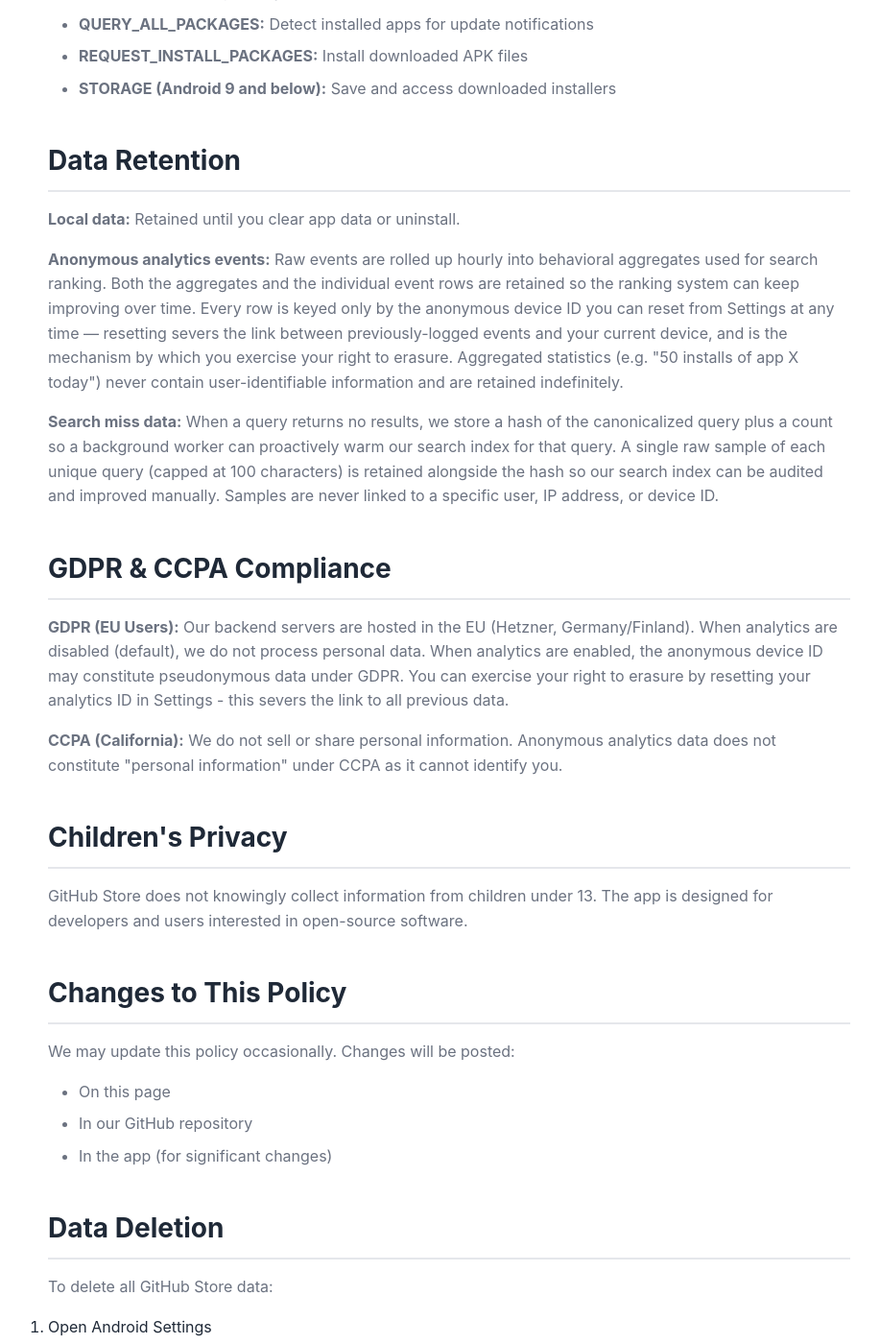
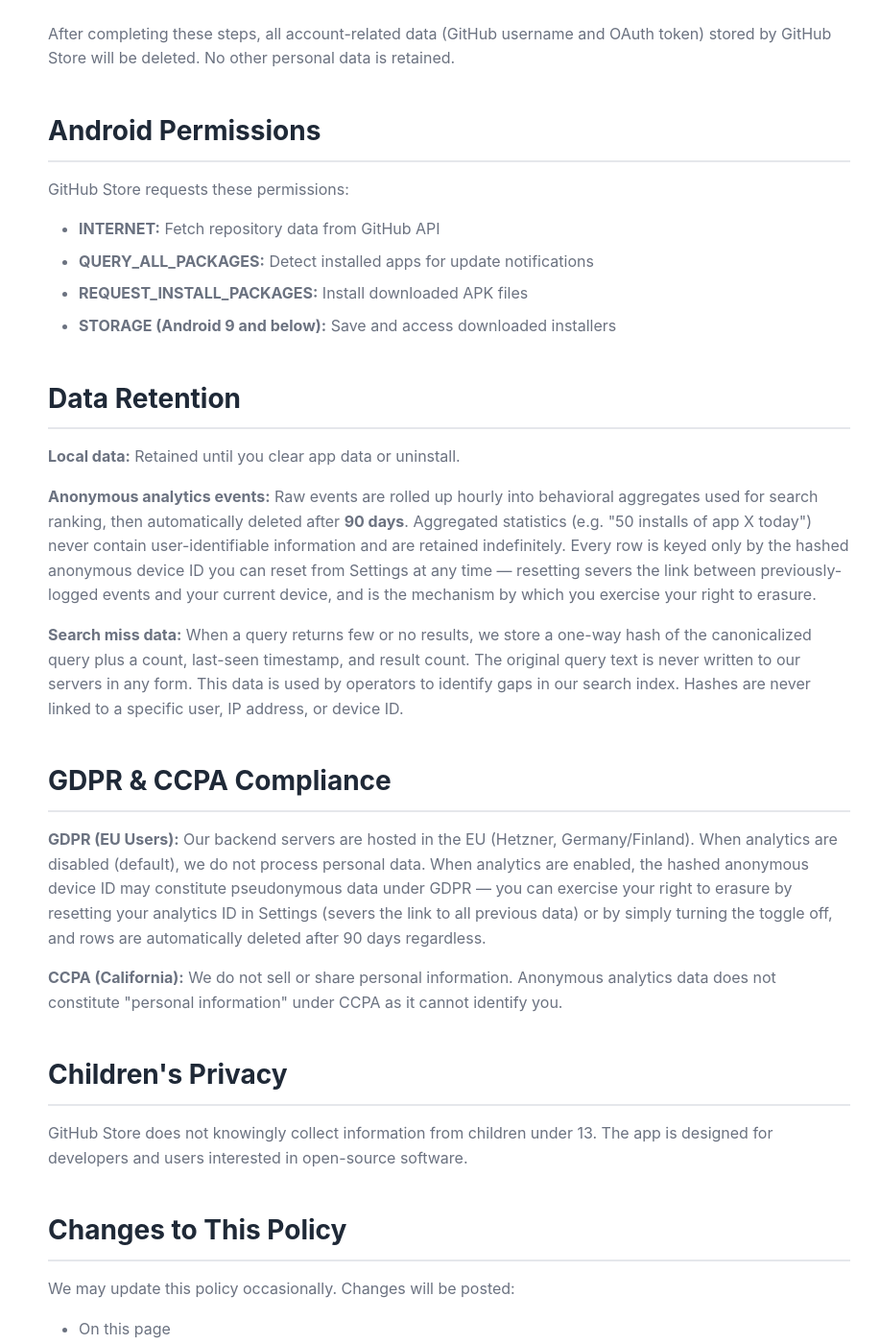
Before and after one commit to OpenHub-Store/openhub-store.github.io, a Jekyll site: the page privacy-policy/index.html, which Jekyll copies as it is, in a window 1280 px wide and 1400 px high, scrolled down 4648 px. Shown: the whole window at 96% size, without its empty margins (172-1089 px from the left). Built offline with Jekyll 4.4.1, drawn with Linux system fonts in a browser that asks for light colours; some of the changed text lies outside the part shown.

Commit message:
Update privacy policy for announcements feed.

```diff
--- a/privacy-policy/index.html
+++ b/privacy-policy/index.html
@@ -207,10 +207,10 @@
         <h2>TL;DR - The Short Version</h2>
         <ul>
             <li>✅ <strong>We collect NO personal data</strong></li>
-            <li>✅ <strong>Analytics are opt-in and anonymous</strong> - off by default</li>
+            <li>✅ <strong>Analytics are opt-in and anonymous</strong> — off by default</li>
             <li>✅ <strong>Most data stays on your device</strong></li>
             <li>✅ <strong>Our backend caches public GitHub data to speed up the app</strong></li>
-            <li>✅ <strong>Your search queries are hashed before storage; the anonymous samples we retain to tune our search index are never linked to you</strong></li>
+            <li>✅ <strong>Your search queries are hashed before storage — the original text is never written to our servers</strong></li>
             <li>✅ <strong>No ads, no tracking, no data sales</strong></li>
             <li>✅ <strong>100% open source and auditable</strong></li>
         </ul>
@@ -238,19 +238,22 @@
         <ul>
             <li>Search queries and category browsing requests are sent to our backend</li>
             <li>Your IP address is visible to our infrastructure provider (Hetzner) and CDN (Gcore), as with any web request</li>
-            <li>We do <strong>not</strong> log or store your IP address on our servers, nor do we store any search query in a form that links it back to you or your device. (See "Search miss data" under Data Retention for the narrow case where an anonymous query sample is retained.)</li>
+            <li>We do <strong>not</strong> log or store your IP address on our servers, nor do we store any search query in a form that links it back to you or your device</li>
             <li>The backend serves only publicly available GitHub data - it does not host or mirror any binary files</li>
         </ul>
 
+        <h3>Announcements feed</h3>
+        <p>GitHub Store fetches a public, anonymous feed at <strong>https://api.github-store.org/v1/announcements</strong> on launch. The endpoint receives no user identifier and returns the same payload to every caller. Whether you have read or dismissed an individual announcement is recorded only on your device; we do not record this server-side. Standard server access logs (timestamp, IP, response status, response size) are retained for 7 days, the same as the rest of our infrastructure.</p>
+
         <h3>Optional Anonymous Analytics</h3>
-        <p>If you enable "Help improve search" in Settings (<strong>off by default</strong>), the app sends anonymous usage events to help us improve search quality:</p>
+        <p>If you enable "Help improve search" in Settings (<strong>off by default</strong>), the app sends anonymous behavioural events that drive our search ranking and trending lists:</p>
         <ul>
-            <li><strong>Anonymous device ID:</strong> A random identifier generated on your device - not linked to your identity, GitHub account, or any personal data. You can reset it at any time from Settings</li>
-            <li><strong>Event types:</strong> Search result clicks, app installs/uninstalls (success/failure), repo views</li>
-            <li><strong>Search queries (in analytics events):</strong> Sent to the backend only as client-computed hashes. We <strong>never</strong> receive your raw search text through the analytics pipeline. A separate pipeline (see "Search miss data" under Data Retention) retains one anonymous sample of each unique zero-result query to help improve the search index — those samples are never linked to users or devices.</li>
-            <li><strong>Platform:</strong> Operating system (e.g. "android", "desktop-macos") and app version</li>
+            <li><strong>Anonymous device ID:</strong> A random identifier generated on your device, hashed on our backend with a server-side secret before storage. Not linked to your identity, GitHub account, or any personal data. You can reset it at any time from Settings — resetting permanently severs the link between previously-logged events and your current device.</li>
+            <li><strong>Event types:</strong> Search performed, search result clicked, repo viewed, release downloaded, install started/succeeded/failed, app opened after install, uninstalled, favorited, unfavorited.</li>
+            <li><strong>Search queries (in analytics events):</strong> Sent to the backend only as client-computed hashes. We <strong>never</strong> receive your raw search text through the analytics pipeline.</li>
+            <li><strong>Platform and app version:</strong> Operating system (e.g. "android", "desktop-macos") and app version.</li>
         </ul>
-        <p>You can disable analytics at any time. When disabled, no data is sent to our servers.</p>
+        <p>You can disable this analytics pipeline at any time from Settings. When disabled, no events are sent to our servers.</p>
 
         <h2>What We DON'T Collect</h2>
 
@@ -258,7 +261,7 @@
             <div class="no-collect-item">❌ Personal information or real names</div>
             <div class="no-collect-item">❌ Location data</div>
             <div class="no-collect-item">❌ Email addresses</div>
-            <div class="no-collect-item">❌ A record of <em>your</em> searches (query samples are anonymous and unlinked to any user)</div>
+            <div class="no-collect-item">❌ Your raw search queries (only one-way hashes are sent)</div>
             <div class="no-collect-item">❌ Advertising data or ad IDs</div>
             <div class="no-collect-item">❌ Data from other apps on your device</div>
         </div>
@@ -282,7 +285,7 @@
             <li><strong>GitHub API:</strong> Direct communication with api.github.com (subject to <a href="https://docs.github.com/en/site-policy/privacy-policies/github-privacy-statement" target="_blank">GitHub's Privacy Policy</a>)</li>
             <li><strong>Gcore:</strong> CDN and DDoS protection for api.github-store.org (subject to <a href="https://gcore.com/privacy" target="_blank">Gcore's Privacy Policy</a>). A secondary hostname (api-direct.github-store.org) bypasses the CDN and connects directly to Hetzner, used as a fallback for users on networks where CDN IPs are throttled.</li>
             <li><strong>Hetzner:</strong> Server hosting in the EU (subject to <a href="https://www.hetzner.com/legal/privacy-policy" target="_blank">Hetzner's Privacy Policy</a>)</li>
-            <li><strong>Sentry:</strong> Error tracking for backend stability - receives technical error data (stack traces, exception messages, and limited request context such as hashed query identifiers or repo names). Never receives raw user identifiers, IP addresses, OAuth tokens, or personal information (subject to <a href="https://sentry.io/privacy/" target="_blank">Sentry's Privacy Policy</a>)</li>
+            <li><strong>Sentry:</strong> Error tracking for backend stability — receives technical error data when our servers hit unexpected exceptions (stack traces from our own server code, request method and path, and a server-generated request ID for support correlation). Before transmission we automatically strip credential-bearing headers (Authorization, OAuth tokens, admin tokens, cookies, IP-bearing headers), redact any quoted text spans longer than 32 characters from exception messages, and truncate messages to 200 characters. Never receives raw user identifiers, IP addresses, OAuth tokens, search queries, or personal information (subject to <a href="https://sentry.io/privacy/" target="_blank">Sentry's Privacy Policy</a>).</li>
             <li><strong>No advertising networks or third-party analytics SDKs</strong></li>
         </ul>
 
@@ -335,12 +338,12 @@
         <h2>Data Retention</h2>
 
         <p><strong>Local data:</strong> Retained until you clear app data or uninstall.</p>
-        <p><strong>Anonymous analytics events:</strong> Raw events are rolled up hourly into behavioral aggregates used for search ranking. Both the aggregates and the individual event rows are retained so the ranking system can keep improving over time. Every row is keyed only by the anonymous device ID you can reset from Settings at any time — resetting severs the link between previously-logged events and your current device, and is the mechanism by which you exercise your right to erasure. Aggregated statistics (e.g. "50 installs of app X today") never contain user-identifiable information and are retained indefinitely.</p>
-        <p><strong>Search miss data:</strong> When a query returns no results, we store a hash of the canonicalized query plus a count so a background worker can proactively warm our search index for that query. A single raw sample of each unique query (capped at 100 characters) is retained alongside the hash so our search index can be audited and improved manually. Samples are never linked to a specific user, IP address, or device ID.</p>
+        <p><strong>Anonymous analytics events:</strong> Raw events are rolled up hourly into behavioral aggregates used for search ranking, then automatically deleted after <strong>90 days</strong>. Aggregated statistics (e.g. "50 installs of app X today") never contain user-identifiable information and are retained indefinitely. Every row is keyed only by the hashed anonymous device ID you can reset from Settings at any time — resetting severs the link between previously-logged events and your current device, and is the mechanism by which you exercise your right to erasure.</p>
+        <p><strong>Search miss data:</strong> When a query returns few or no results, we store a one-way hash of the canonicalized query plus a count, last-seen timestamp, and result count. The original query text is never written to our servers in any form. This data is used by operators to identify gaps in our search index. Hashes are never linked to a specific user, IP address, or device ID.</p>
 
         <h2>GDPR & CCPA Compliance</h2>
 
-        <p><strong>GDPR (EU Users):</strong> Our backend servers are hosted in the EU (Hetzner, Germany/Finland). When analytics are disabled (default), we do not process personal data. When analytics are enabled, the anonymous device ID may constitute pseudonymous data under GDPR. You can exercise your right to erasure by resetting your analytics ID in Settings - this severs the link to all previous data.</p>
+        <p><strong>GDPR (EU Users):</strong> Our backend servers are hosted in the EU (Hetzner, Germany/Finland). When analytics are disabled (default), we do not process personal data. When analytics are enabled, the hashed anonymous device ID may constitute pseudonymous data under GDPR — you can exercise your right to erasure by resetting your analytics ID in Settings (severs the link to all previous data) or by simply turning the toggle off, and rows are automatically deleted after 90 days regardless.</p>
 
         <p><strong>CCPA (California):</strong> We do not sell or share personal information. Anonymous analytics data does not constitute "personal information" under CCPA as it cannot identify you.</p>
 
```
Also changed, not shown: other parts of privacy-policy/index.html (+2 -2 lines).
